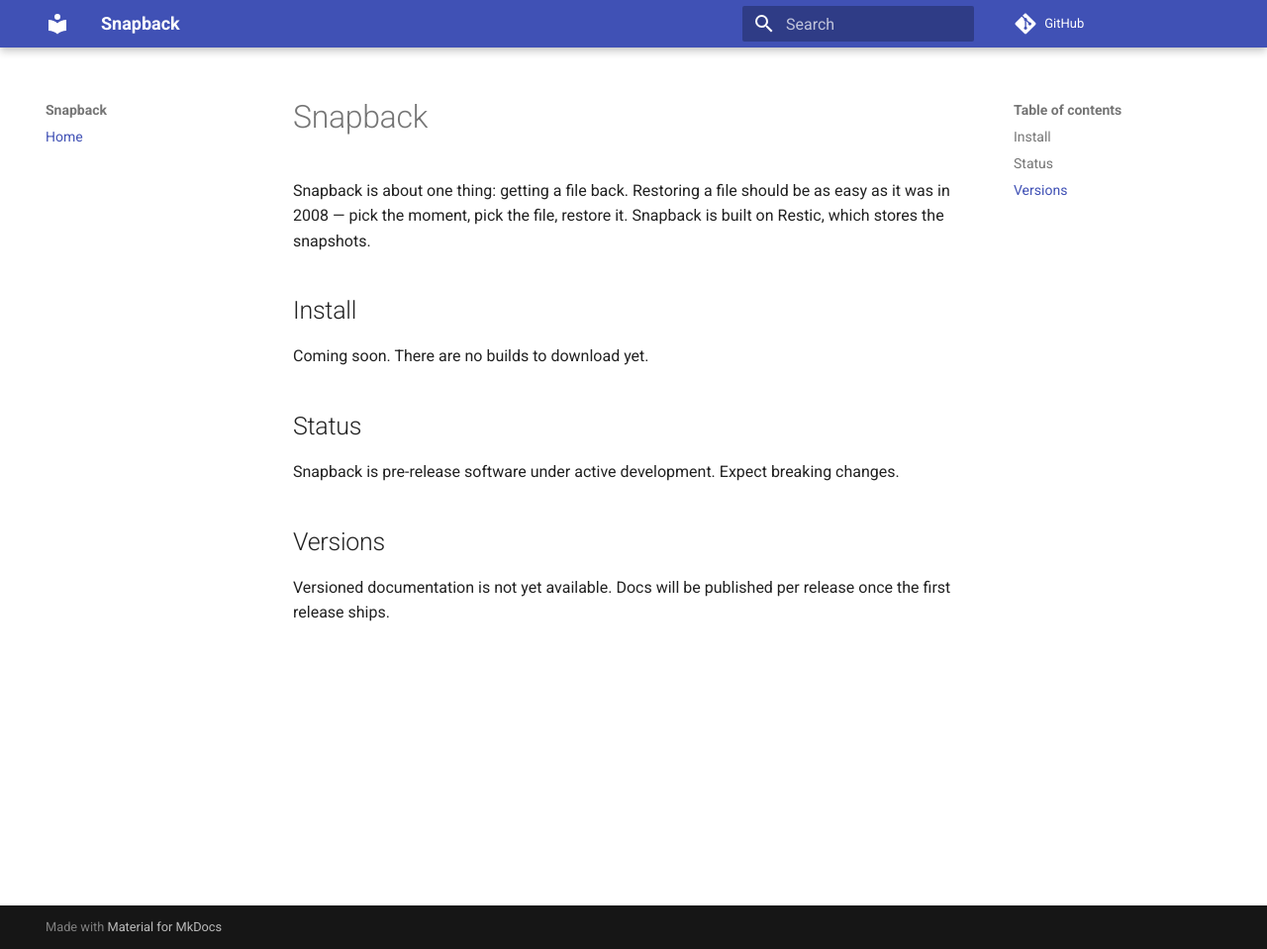
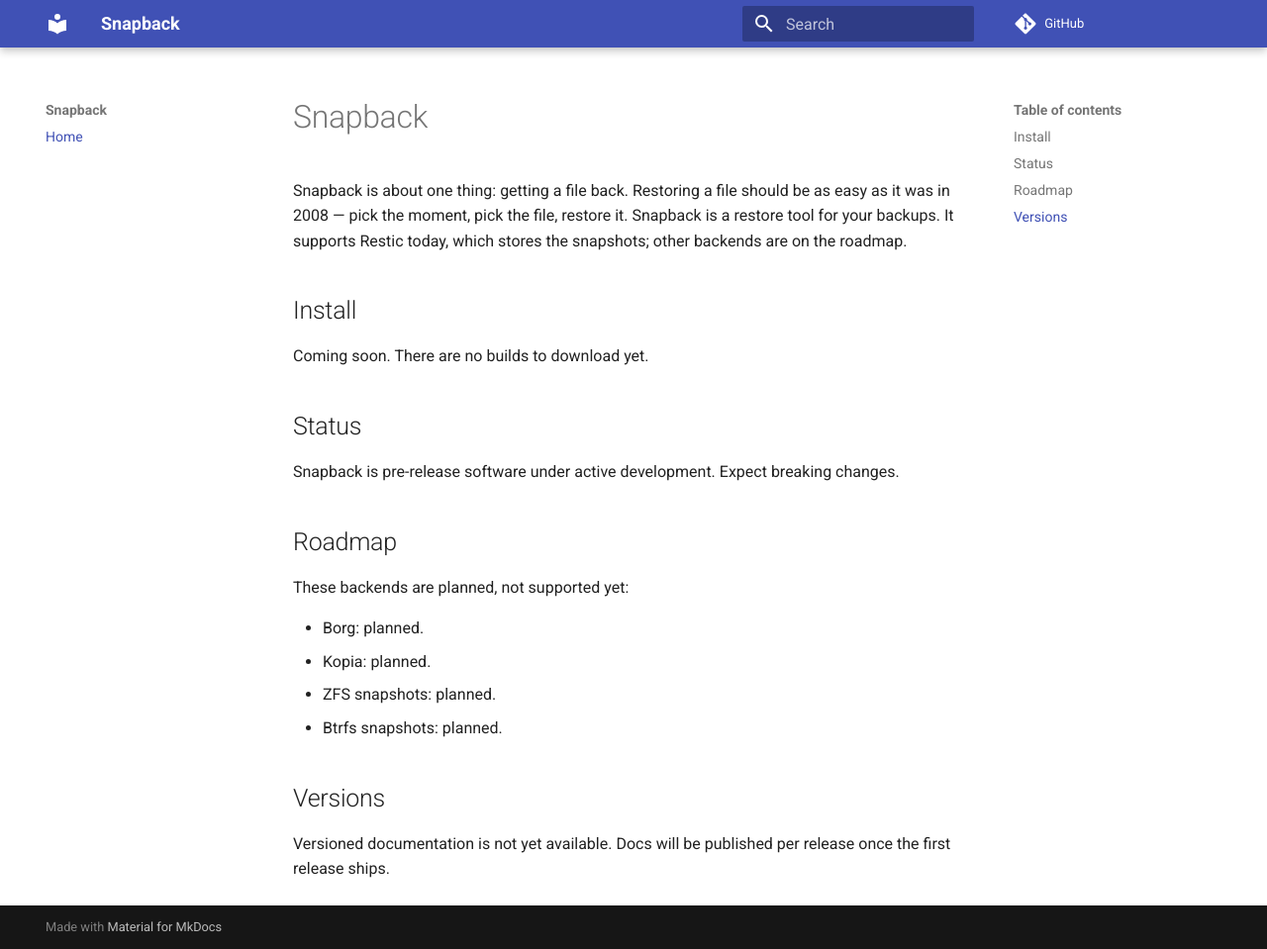
Before and after one commit to adeelahmad/snapback, an MkDocs documentation site: the page built from docs-site/index.md, in a window 1280 px wide and 959 px high. Shown: the whole window at 99% size. Built offline with MkDocs 1.6.1 and Material for MkDocs 9.7.7, drawn with Linux system fonts in a browser that asks for light colours; comment, search, counter and statistics services are not loaded.

Commit message:
docs: position snapback as restore-first with a planned backends roadmap (S2-16)

```diff
--- a/docs-site/index.md
+++ b/docs-site/index.md
@@ -1,6 +1,6 @@
 # Snapback
 
-Snapback is about one thing: getting a file back. Restoring a file should be as easy as it was in 2008 — pick the moment, pick the file, restore it. Snapback is built on Restic, which stores the snapshots.
+Snapback is about one thing: getting a file back. Restoring a file should be as easy as it was in 2008 — pick the moment, pick the file, restore it. Snapback is a restore tool for your backups. It supports Restic today, which stores the snapshots; other backends are on the roadmap.
 
 ## Install
 
@@ -10,6 +10,15 @@
 
 Snapback is pre-release software under active development. Expect breaking changes.
 
+## Roadmap
+
+These backends are planned, not supported yet:
+
+- Borg: planned.
+- Kopia: planned.
+- ZFS snapshots: planned.
+- Btrfs snapshots: planned.
+
 ## Versions
 
 Versioned documentation is not yet available. Docs will be published per release once the first release ships.
```
Also changed, not shown: CLAUDE.md (+2 -1 lines), README.md (+11 -0 lines), SPEC.md (+3 -3 lines), 2 other files.
